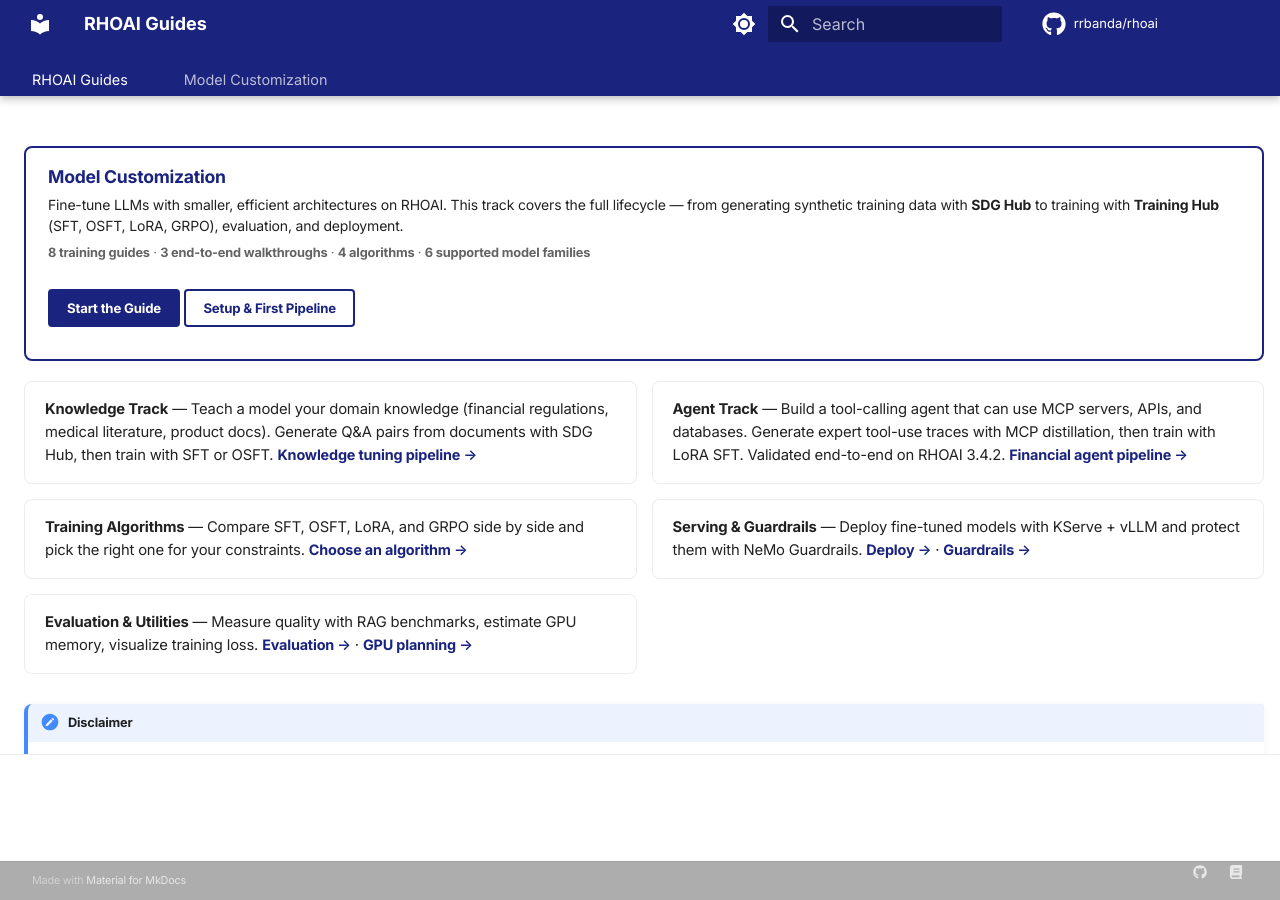
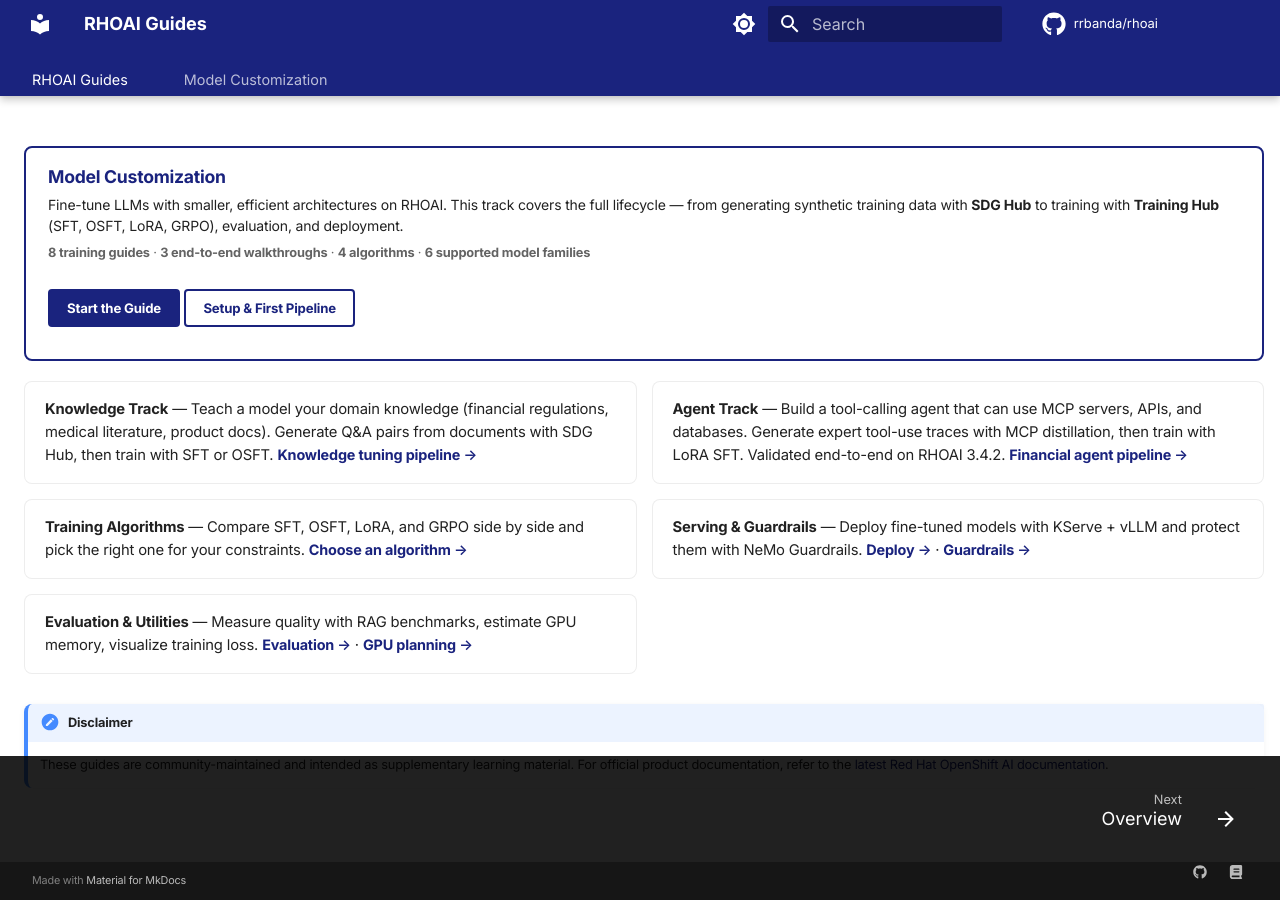
Before and after one commit to rrbanda/rhoai, an MkDocs documentation site: the page built from docs/index.md, in a window 1280 px wide. Built offline with MkDocs 1.6.1 and Material for MkDocs 9.7.7, drawn with Linux system fonts in a browser that asks for light colours; comment, search, counter and statistics services are not loaded.

Commit message:
fix: remove background override on footer causing white-on-white text
The footer was overriding background to --md-default-bg-color (white),
but MkDocs Material footer text uses light colors designed for the
default dark footer background. Removing the override restores the
dark footer with visible white text.

```diff
--- a/docs/stylesheets/extra.css
+++ b/docs/stylesheets/extra.css
@@ -155,13 +155,7 @@
   left: 0;
   right: 0;
   z-index: 100;
-  border-top: 1px solid var(--md-default-fg-color--lightest);
-  background: var(--md-default-bg-color);
   font-size: 0.72rem;
-}
-
-[data-md-color-scheme="slate"] .md-footer {
-  background: var(--md-default-bg-color);
 }
 
 .md-footer__inner {
@@ -206,7 +200,6 @@
   display: flex;
   align-items: center;
   min-height: 18px;
-  border-top: 1px solid var(--md-default-fg-color--lightest);
 }
 
 .md-footer-meta .md-copyright {
```
